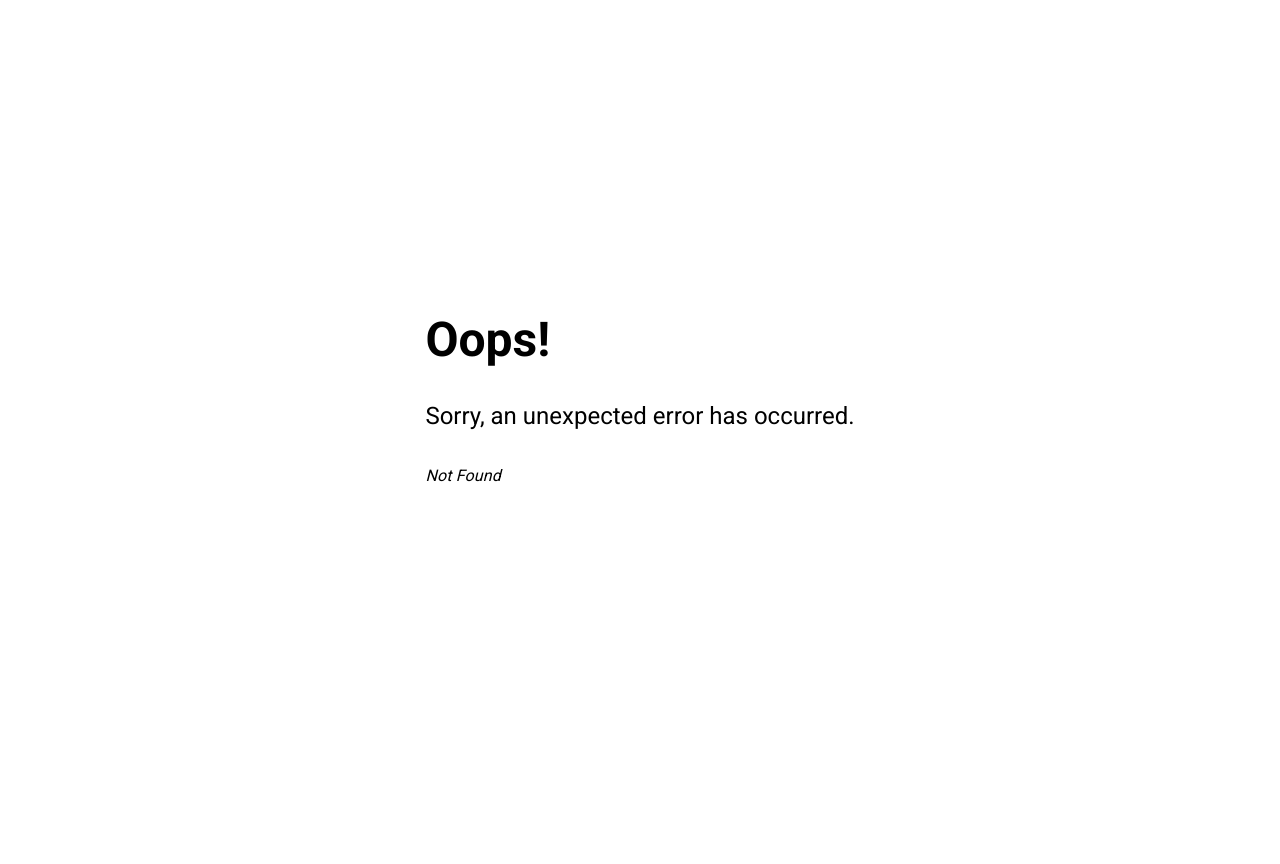
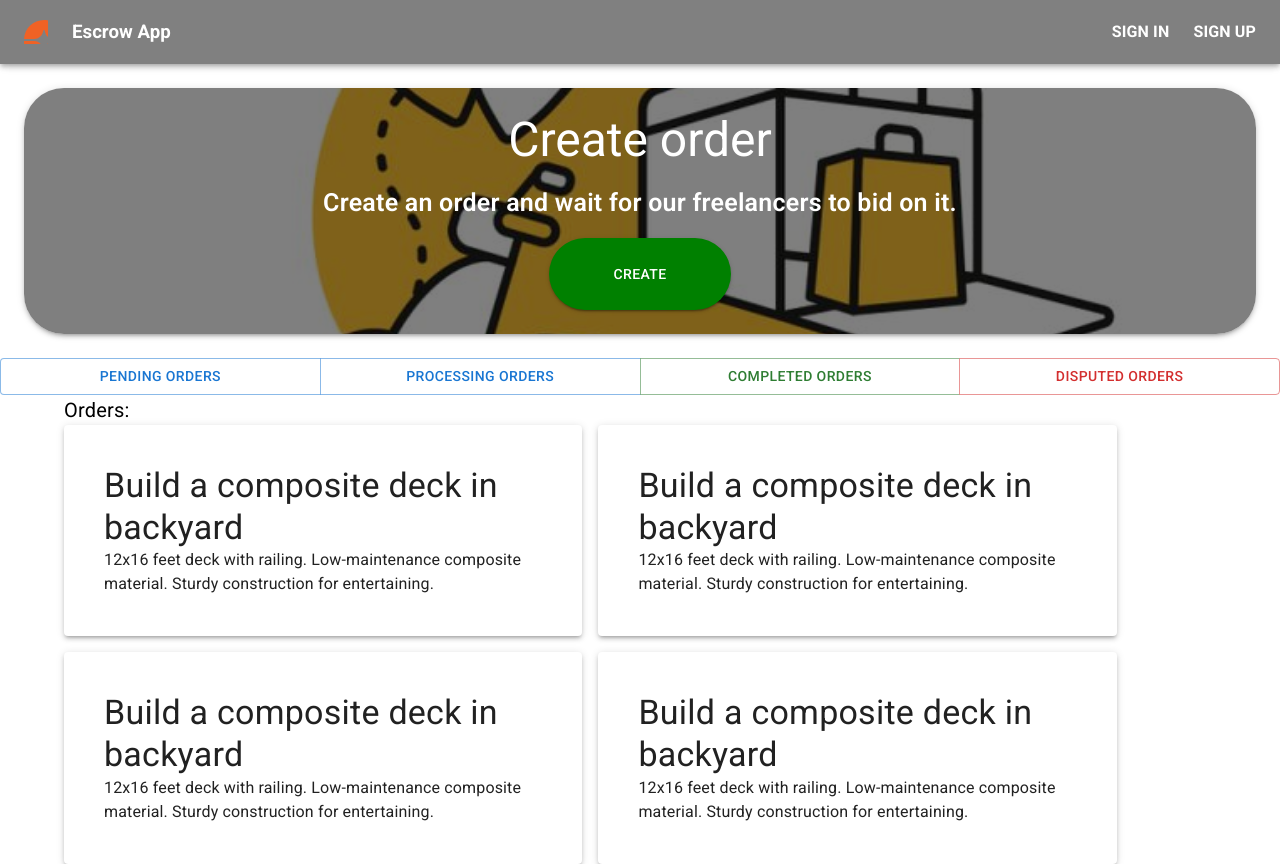
Before and after one commit to BlessedSwajwal/EscrowReact, a React (Vite) app: page /Consumer in a window 1280 px wide. Before the commit this address had no page. Before the commit the page ends 800 px from the top, so only its background shows below. Built offline with nearby package versions, Linux system fonts and the light colour scheme.

Commit message:
Consumer Home skeleton done

```diff
--- a/src/App.jsx
+++ b/src/App.jsx
@@ -4,6 +4,8 @@ import LandingPage from "./routes/LandingPage";
 import SignIn from "./routes/SignIn";
 import Error from "./routes/error";
 import Register from "./routes/Register";
+
+import ConsumerHome from "./routes/Consumer/ConsumerHome";
 const router = createBrowserRouter([
   {
     path: "/",
@@ -19,6 +21,10 @@ const router = createBrowserRouter([
         path: "register",
         element: <Register />,
       },
+      {
+        path: "Consumer",
+        element: <ConsumerHome />,
+      },
     ],
   },
 ]);
--- a/src/api/consumer.js
+++ b/src/api/consumer.js
@@ -1,11 +1,15 @@
 import axios from "axios";
 
+//calls the login API endpoint with the email and password.
 export async function Login(email, password) {
   console.log(email, password);
   var loginData = { email, password };
   var apiUrl = import.meta.env.VITE_API_URL;
   var res;
   try {
+    //Try to login and if successful, set the auth-token in the local storage
+    //and raise a storage event for the custom hooks to reposnd to.
+
     res = await axios.post(`${apiUrl}/Consumer/login`, loginData);
     localStorage.setItem("auth-token", res.data.token);
     window.dispatchEvent(new Event("storage"));
--- /dev/null
+++ b/src/api/orders.js
@@ -0,0 +1,68 @@
+const orders = [
+  {
+    id: "5fccb406-c368-411f-82ff-05039b217d1b",
+    name: "Build a composite deck in backyard",
+    description:
+      "12x16 feet deck with railing. Low-maintenance composite material. Sturdy construction for entertaining.",
+    cost: 6000,
+    orderStatus: "pending",
+    creatorId: "25d88471-1da1-484c-9966-208212a4b65b",
+    allowedDays: 14,
+    providerId: "00000000-0000-0000-0000-000000000000",
+    acceptedDate: "0001-01-01T00:00:00",
+    deadLine: "0001-01-15T00:00:00",
+    paymentUri: "",
+    bids: [],
+    acceptedBid: "00000000-0000-0000-0000-000000000000",
+  },
+  {
+    id: "5fccb406-c368-411f-82ff-05039b217d1b",
+    name: "Build a composite deck in backyard",
+    description:
+      "12x16 feet deck with railing. Low-maintenance composite material. Sturdy construction for entertaining.",
+    cost: 6000,
+    orderStatus: "pending",
+    creatorId: "25d88471-1da1-484c-9966-208212a4b65b",
+    allowedDays: 14,
+    providerId: "00000000-0000-0000-0000-000000000000",
+    acceptedDate: "0001-01-01T00:00:00",
+    deadLine: "0001-01-15T00:00:00",
+    paymentUri: "",
+    bids: [],
+    acceptedBid: "00000000-0000-0000-0000-000000000000",
+  },
+  {
+    id: "5fccb406-c368-411f-82ff-05039b217d1b",
+    name: "Build a composite deck in backyard",
+    description:
+      "12x16 feet deck with railing. Low-maintenance composite material. Sturdy construction for entertaining.",
+    cost: 6000,
+    orderStatus: "pending",
+    creatorId: "25d88471-1da1-484c-9966-208212a4b65b",
+    allowedDays: 14,
+    providerId: "00000000-0000-0000-0000-000000000000",
+    acceptedDate: "0001-01-01T00:00:00",
+    deadLine: "0001-01-15T00:00:00",
+    paymentUri: "",
+    bids: [],
+    acceptedBid: "00000000-0000-0000-0000-000000000000",
+  },
+  {
+    id: "5fccb406-c368-411f-82ff-05039b217d1b",
+    name: "Build a composite deck in backyard",
+    description:
+      "12x16 feet deck with railing. Low-maintenance composite material. Sturdy construction for entertaining.",
+    cost: 6000,
+    orderStatus: "pending",
+    creatorId: "25d88471-1da1-484c-9966-208212a4b65b",
+    allowedDays: 14,
+    providerId: "00000000-0000-0000-0000-000000000000",
+    acceptedDate: "0001-01-01T00:00:00",
+    deadLine: "0001-01-15T00:00:00",
+    paymentUri: "",
+    bids: [],
+    acceptedBid: "00000000-0000-0000-0000-000000000000",
+  },
+];
+
+export const PendingOrders = () => orders;
--- a/src/components/LandingNavBar.jsx
+++ b/src/components/LandingNavBar.jsx
@@ -1,9 +1,28 @@
-import { AppBar, Box, Icon, Toolbar, Typography } from "@mui/material";
+import {
+  AppBar,
+  Box,
+  Icon,
+  IconButton,
+  Toolbar,
+  Typography,
+} from "@mui/material";
 import logo from "../assets/logo.svg";
 import styled from "@emotion/styled";
-import { Link, Outlet } from "react-router-dom";
+import { Link, Outlet, useNavigate } from "react-router-dom";
+import { useEffect } from "react";
+import { useAuth } from "../hooks/auth";
+import { Person } from "@mui/icons-material";
 
 function LandingNavBar() {
+  const isLoggedIn = useAuth();
+  const navigate = useNavigate();
+
+  useEffect(() => {
+    if (isLoggedIn) {
+      navigate("/Consumer");
+    }
+  }, [isLoggedIn, navigate]);
+
   const StyledTitleBox = styled(Box)(({ theme }) => ({
     display: "block",
     [theme.breakpoints.down("sm")]: {
@@ -17,6 +36,27 @@ function LandingNavBar() {
     textDecoration: "none",
     fontWeight: 700,
   });
+  const LoginRegisterBox = () => (
+    <Box display="flex" gap={3}>
+      <Link to={`/login`} style={{ textDecoration: "none" }}>
+        <StyledLinks>SIGN IN</StyledLinks>
+      </Link>
+      <Link to={`/register`} style={{ textDecoration: "none" }}>
+        <StyledLinks>SIGN UP</StyledLinks>
+      </Link>
+    </Box>
+  );
+
+  const Avatar = () => (
+    <IconButton>
+      <Person
+        sx={{
+          height: "50px",
+          width: "40px",
+        }}
+      />
+    </IconButton>
+  );
 
   return (
     <>
@@ -24,7 +64,7 @@ function LandingNavBar() {
         <Toolbar sx={{ backgroundColor: "gray" }}>
           <Box display="flex" justifyContent="space-between" width="100%">
             <Link to="/" style={{ textDecoration: "none", color: "white" }}>
-              <Box display="flex" gap={3}>
+              <Box display="flex" gap={3} alignItems="center" height="100%">
                 <Icon>
                   <img src={logo} alt="Logo" />
                 </Icon>
@@ -33,16 +73,8 @@ function LandingNavBar() {
                 </StyledTitleBox>
               </Box>
             </Link>
-            <Box display="flex" gap={3}>
-              {/* <StyledLinks to={`/login`}>SIGN IN</StyledLinks>
-              <StyledLinks to={`/login`}>SIGN UP</StyledLinks> */}
-              <Link to={`/login`} style={{ textDecoration: "none" }}>
-                <StyledLinks>SIGN IN</StyledLinks>
-              </Link>
-              <Link to={`/register`} style={{ textDecoration: "none" }}>
-                <StyledLinks>SIGN UP</StyledLinks>
-              </Link>
-            </Box>
+            {console.log(isLoggedIn)}
+            {isLoggedIn ? <Avatar /> : <LoginRegisterBox />}
           </Box>
         </Toolbar>
       </AppBar>
--- a/src/hooks/auth.js
+++ b/src/hooks/auth.js
@@ -2,8 +2,8 @@ import { useEffect, useState } from "react";
 
 //Custom hook that will return isLoggedIn everytime token is removed from the browser.
 export const useAuth = () => {
-  const [isLoggedIn, setIsLoggedIn] = useState(false);
-
+  const token = localStorage.getItem("auth-token");
+  const [isLoggedIn, setIsLoggedIn] = useState(token ? true : false);
   useEffect(() => {
     const handleStorage = () => {
       const isLoggedIn = localStorage.getItem("auth-token");
--- /dev/null
+++ b/src/routes/Consumer/ConsumerHome.jsx
@@ -0,0 +1,97 @@
+/* eslint-disable react/prop-types */
+import {
+  Button,
+  ButtonGroup,
+  Container,
+  Paper,
+  Stack,
+  Typography,
+} from "@mui/material";
+import order from "../../assets/order.jpg";
+import { useEffect, useState } from "react";
+import { PendingOrders } from "../../api/orders";
+
+function ConsumerHome() {
+  const [orders, setOrders] = useState([]);
+  useEffect(() => {
+    setOrders(PendingOrders());
+  }, []);
+  return (
+    <>
+      <Paper
+        elevation={3}
+        sx={{
+          background: `linear-gradient(rgba(0, 0, 0, 0.5), rgba(0, 0, 0, 0.5)), url(${order})`,
+
+          backgroundSize: "cover",
+          backgroundPosition: "center",
+          padding: 3,
+          margin: 3,
+          display: "flex",
+          flexDirection: "column",
+          justifyContent: "center",
+          alignItems: "center",
+          gap: 2,
+          borderRadius: 10,
+          color: "white",
+        }}
+      >
+        <Typography variant="h3">Create order</Typography>
+        <Typography fontWeight={600} fontSize="25px">
+          Create an order and wait for our freelancers to bid on it.
+        </Typography>
+        <Button
+          variant="contained"
+          sx={{
+            backgroundColor: "green",
+            paddingInline: 8,
+            paddingBlock: 3,
+            borderRadius: 10,
+          }}
+        >
+          Create
+        </Button>
+      </Paper>
+      <ButtonGroup variant="outlined" fullWidth>
+        <Button>Pending Orders</Button>
+        <Button>Processing Orders</Button>
+        <Button color="success">Completed Orders</Button>
+        <Button color="error">Disputed Orders</Button>
+      </ButtonGroup>
+      <Container>
+        <Typography fontWeight={400} fontSize={20}>
+          Orders:
+        </Typography>
+        <Stack
+          useFlexGap
+          flexWrap="wrap"
+          direction={{ xs: "column", sm: "row" }}
+          spacing={2}
+        >
+          {orders.length ? (
+            orders.map((order) => <OrderPaper key={order.Id} order={order} />)
+          ) : (
+            <h1>No orders</h1>
+          )}
+        </Stack>
+      </Container>
+    </>
+  );
+}
+
+const OrderPaper = ({ order }) => {
+  return (
+    <Paper
+      elevation={3}
+      sx={{
+        width: { xs: "90%", sm: "45%" },
+        padding: 5,
+      }}
+    >
+      <Typography variant="h4">{order.name}</Typography>
+      <Typography>{order.description}</Typography>
+    </Paper>
+  );
+};
+
+export default ConsumerHome;
--- a/src/routes/LandingPage.jsx
+++ b/src/routes/LandingPage.jsx
@@ -1,7 +1,17 @@
+import { useEffect } from "react";
 import CardContainer from "../components/CardContainer";
 import MainPageContainer from "../components/MainPageContainer";
+import { useAuth } from "../hooks/auth";
+import { useNavigate } from "react-router-dom";
 
 function LandingPage() {
+  const isLoggedIn = useAuth();
+  const navigate = useNavigate();
+  useEffect(() => {
+    if (isLoggedIn) {
+      navigate("/Consumer");
+    }
+  });
   return (
     <>
       <MainPageContainer />
--- a/src/routes/SignIn.jsx
+++ b/src/routes/SignIn.jsx
@@ -16,31 +16,13 @@ import { Login } from "../api/consumer";
 import { useAuth } from "../hooks/auth";
 import { useEffect } from "react";
 
-function Copyright(props) {
-  return (
-    <Typography
-      variant="body2"
-      color="text.secondary"
-      align="center"
-      {...props}
-    >
-      {"Copyright © "}
-      <Link color="inherit" href="#">
-        Escrow App
-      </Link>{" "}
-      {new Date().getFullYear()}
-      {"."}
-    </Typography>
-  );
-}
-
 export default function SignIn() {
   let loggedIn = useAuth();
   const navigate = useNavigate();
 
   useEffect(() => {
     if (loggedIn) {
-      navigate("/");
+      navigate("/Consumer");
     }
   }, [loggedIn, navigate]);
 
@@ -116,3 +98,21 @@ export default function SignIn() {
     </Container>
   );
 }
+
+function Copyright(props) {
+  return (
+    <Typography
+      variant="body2"
+      color="text.secondary"
+      align="center"
+      {...props}
+    >
+      {"Copyright © "}
+      <Link color="inherit" href="#">
+        Escrow App
+      </Link>{" "}
+      {new Date().getFullYear()}
+      {"."}
+    </Typography>
+  );
+}
```
Also changed, not shown: src/assets/order.jpg (added).
